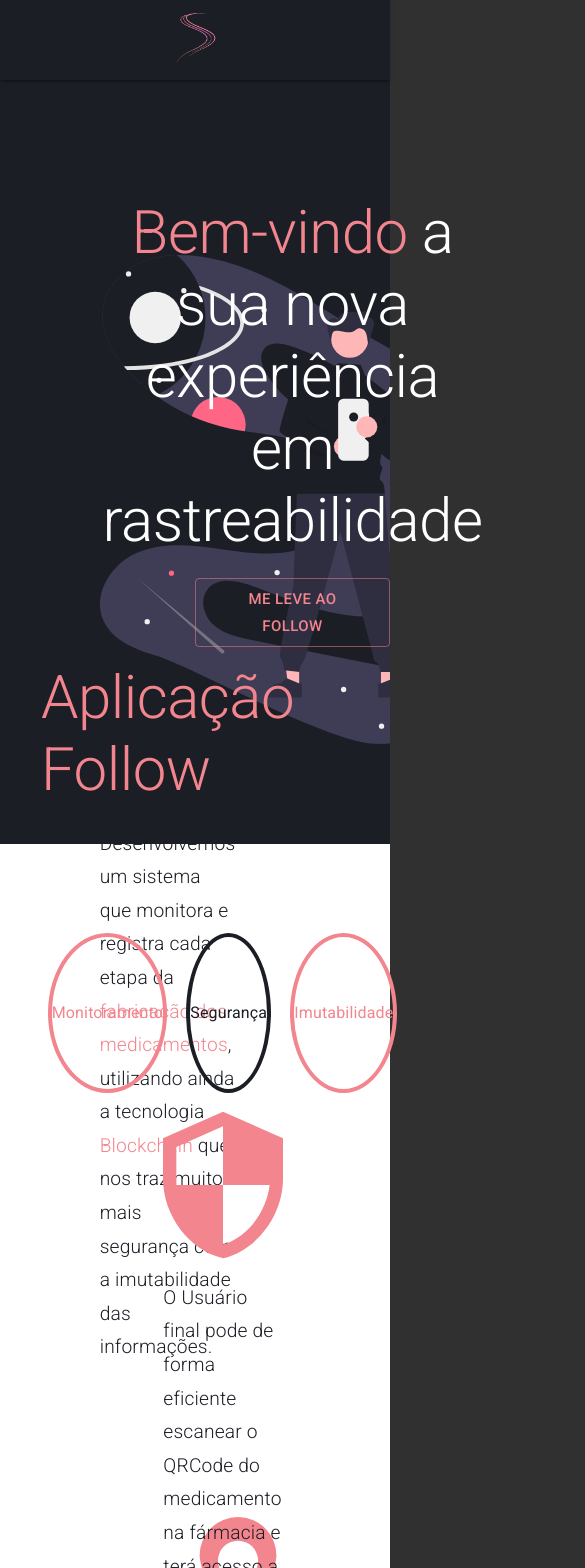
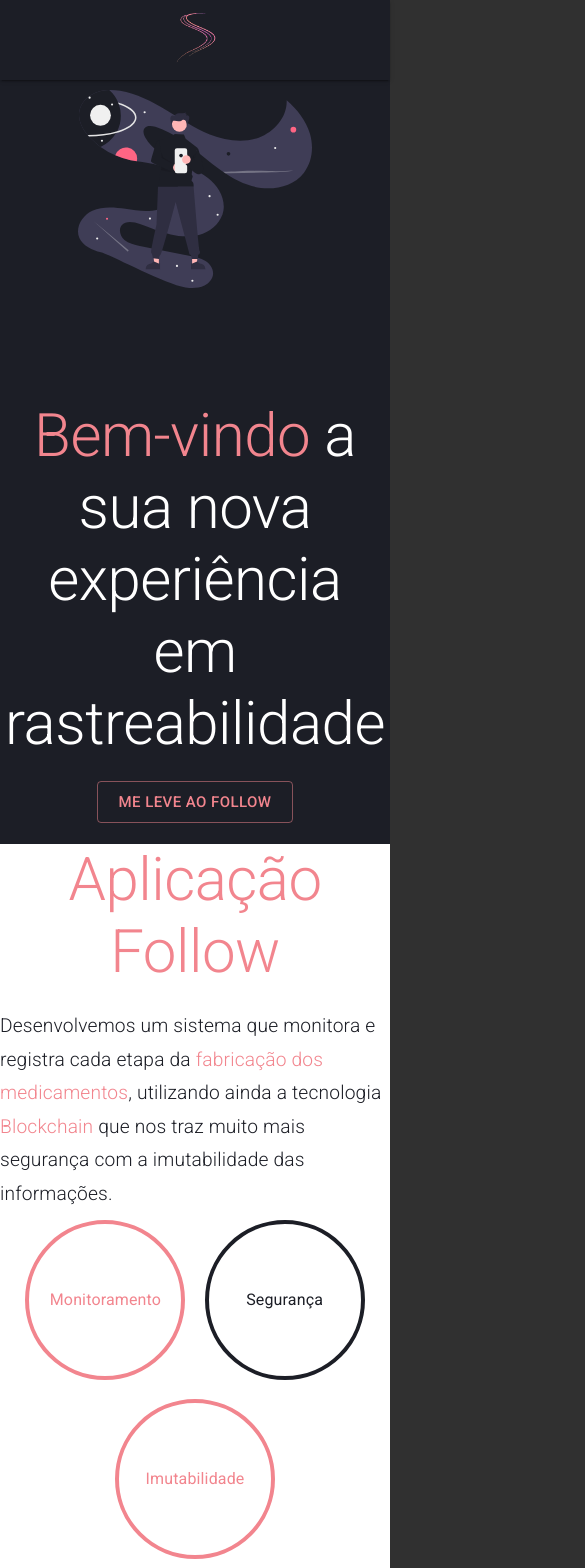
Before and after one commit to academicodan/follow, a React (Create React App) app: page / in a window 390 px wide. Shown: the top 1568 px of the page, 585 px wide, since content can reach past the window. Built offline with nearby package versions, Linux system fonts and the light colour scheme.

Commit message:
initial responsive landing page

```diff
--- a/src/Pages/LandingPage/Components/ConsultCard/index.jsx
+++ b/src/Pages/LandingPage/Components/ConsultCard/index.jsx
@@ -12,7 +12,7 @@ const useStyles = makeStyles(() => ({
         alignItems: 'center',
         background: 'transparent',
         color: colors.dark,
-        gap: '2rem',
+        // gap: '2rem',
     },
     info: {
         textAlign: 'center',
--- a/src/Pages/LandingPage/Components/ConsultInformation/index.jsx
+++ b/src/Pages/LandingPage/Components/ConsultInformation/index.jsx
@@ -1,4 +1,4 @@
-import { Typography } from '@material-ui/core'
+import { Grid, Typography } from '@material-ui/core'
 import { makeStyles } from '@material-ui/styles'
 import React from 'react'
 import { colors } from '../../styles'
@@ -7,10 +7,7 @@ import BurstModeOutlinedIcon from '@material-ui/icons/BurstModeOutlined'
 import CropFreeOutlinedIcon from '@material-ui/icons/CropFreeOutlined'
 const useStyles = makeStyles({
     root: {
-        display: 'flex',
-        flexDirection: 'column',
-        alignItems: 'center',
-        height: '70vh',
+        minHeight: '70vh',
         backgroundColor: colors.light,
         // backgroundImage: `url(${process.env.PUBLIC_URL + "/assets/bg.jpg"})`,
         // backgroundImage: `url(${'/illustrations/network.svg'})`,
@@ -21,7 +18,6 @@ const useStyles = makeStyles({
         // background-repeat: no-repeat;
         // background-attachment: fixed;
         // background-position: center;
-        padding: '0px 140px 0px 140px',
     },
     titleContainer: {
         width: '100%',
@@ -61,14 +57,36 @@ const useStyles = makeStyles({
 const ConsultInformation = () => {
     const classes = useStyles()
     return (
-        <div className={classes.root}>
-            <div className={classes.containerBady}>
-                <div className={classes.containerInfo}>
+        // <div className={classes.root}>
+        //     <div className={classes.containerBady}>
+        //         <div className={classes.containerInfo}>
+        //             <Typography variant="h2" color="primary" className={classes.title}>
+        //                 Como podemos consultar essas informaçoes?
+        //             </Typography>
+        //         </div>
+        //         <div className={classes.containerCards}>
+        // <ConsultCard
+        //     info={'Leitor padrão de QRCode para abrir uma página Web.'}
+        //     icon={<CropFreeOutlinedIcon fontSize="large" color="primary" />}
+        // />
+        // <ConsultCard
+        //     info={
+        //         'Utilizando nosso app de realidade aumentada que pode também ler o QRCode e nos retornar o resultado de confiabilidade no medicamento de forma bem mais divertidade inovadora'
+        //     }
+        //     icon={
+        //         <BurstModeOutlinedIcon fontSize="large" color="primary" />
+        //     }
+        // />
+        //         </div>
+        //     </div>
+        // </div>
+        <Grid container className={classes.root}>
+            <Grid item container xs={12} md={4} lg={4}>
                 <Typography variant="h2" color="primary" className={classes.title}>
                     Como podemos consultar essas informaçoes?
                 </Typography>
-                </div>
-                <div className={classes.containerCards}>
+            </Grid>
+            <Grid item container xs={12} md={8} lg={8} justifyContent="center">
                 <ConsultCard
                     info={'Leitor padrão de QRCode para abrir uma página Web.'}
                     icon={<CropFreeOutlinedIcon fontSize="large" color="primary" />}
@@ -77,13 +95,10 @@ const ConsultInformation = () => {
                     info={
                         'Utilizando nosso app de realidade aumentada que pode também ler o QRCode e nos retornar o resultado de confiabilidade no medicamento de forma bem mais divertidade inovadora'
                     }
-                        icon={
-                            <BurstModeOutlinedIcon fontSize="large" color="primary" />
-                        }
+                    icon={<BurstModeOutlinedIcon fontSize="large" color="primary" />}
                 />
-                </div>
-            </div>
-        </div>
+            </Grid>
+        </Grid>
     )
 }
 
--- a/src/Pages/LandingPage/Components/FollowApplication/index.jsx
+++ b/src/Pages/LandingPage/Components/FollowApplication/index.jsx
@@ -1,4 +1,4 @@
-import { Typography } from '@material-ui/core'
+import { Grid, Typography } from '@material-ui/core'
 import { makeStyles } from '@material-ui/styles'
 import React from 'react'
 import { colors } from '../../styles'
@@ -6,21 +6,19 @@ import InfoCicle from '../InfoCicle'
 
 const useStyles = makeStyles({
     root: {
-        display: 'flex',
-        flexDirection: 'column',
-        alignItems: 'center',
-        height: '50vh',
+        // display: 'flex',
+        // flexDirection: 'column',
+        // alignItems: 'center',
+        minHeight: '50vh',
         backgroundColor: colors.light,
         // backgroundImage: `url(${process.env.PUBLIC_URL + "/assets/bg.jpg"})`,
         // backgroundImage: `url(${'/illustrations/network.svg'})`,
         // backgroundRepeat: 'no-repeat',
         // backgroundSize: '',
         // backgroundPosition: 'center',
-
         // background-repeat: no-repeat;
         // background-attachment: fixed;
         // background-position: center;
-        padding: '0px 140px 0px 140px',
     },
     titleContainer: {
         width: '100%',
@@ -61,14 +59,22 @@ const useStyles = makeStyles({
 const FollowApplication = () => {
     const classes = useStyles()
     return (
-        <div className={classes.root}>
-            <div className={classes.containerBady}>
-                <div className={classes.containerInfo}>
+        <Grid container className={classes.root}>
+            <Grid
+                item
+                container
+                xs={12}
+                md={6}
+                lg={6}
+                direction="column"
+                alignItems="center"
+            >
                 <Typography
                     variant="h2"
                     color="primary"
                     className={classes.title}
                     gutterBottom
+                    align="center"
                 >
                     Aplicação Follow
                 </Typography>
@@ -79,17 +85,16 @@ const FollowApplication = () => {
                         fabricação dos medicamentos
                     </span>
                     , utilizando ainda a tecnologia
-                        <span className={classes.spanFab}> Blockchain</span> que nos
-                        traz muito mais segurança com a imutabilidade das informações.
+                    <span className={classes.spanFab}> Blockchain</span> que nos traz
+                    muito mais segurança com a imutabilidade das informações.
                 </Typography>
-                </div>
-                <div className={classes.containerIcon}>
+            </Grid>
+            <Grid item container xs={12} md={6} lg={6} justifyContent="center">
                 <InfoCicle info="Monitoramento" color={colors.pink} />
                 <InfoCicle info="Segurança" color={colors.dark} />
                 <InfoCicle info="Imutabilidade" color={colors.pink} />
-                </div>
-            </div>
-        </div>
+            </Grid>
+        </Grid>
     )
 }
 
--- a/src/Pages/LandingPage/Components/Phases/index.jsx
+++ b/src/Pages/LandingPage/Components/Phases/index.jsx
@@ -6,20 +6,15 @@ import { colors } from '../../styles'
 
 const useStyles = makeStyles({
     root: {
-        height: '100vh',
-        display: 'flex',
-        justifyContent: 'center',
-        alignItems: 'center',
+        minHeight: '100vh',
         backgroundColor: colors.light,
-        gap: '1rem',
-        padding: '0px 140px 0px 140px',
     },
     containerInfo1: {
-        display: 'flex',
-        alignItems: 'center',
-        flexDirection: 'column',
-        width: '50%',
-        height: '50%',
+        // display: 'flex',
+        // alignItems: 'center',
+        // flexDirection: 'column',
+        // width: '50%',
+        // height: '50%',
         color: colors.dark,
         // backgroundImage: `url(${'/illustrations/result_test.svg'})`,
         // backgroundRepeat: 'no-repeat',
@@ -53,8 +48,58 @@ const useStyles = makeStyles({
 const Phases = () => {
     const classes = useStyles()
     return (
-        <div className={classes.root}>
-            <div className={classes.containerInfo1}>
+        // <div className={classes.root}>
+        //     <div className={classes.containerInfo1}>
+        //         <Typography variant="h2" className={classes.smartTitle} paragraph>
+        //             Etapas do processo
+        //         </Typography>
+        //         <Typography variant={'subtitle1'}>
+        //             Inserimos as informações na Blockchain por etapas, cada uma delas
+        //             respeitando as regras definidas no nosso{' '}
+        //             <span className={classes.span}>Contrato Inteligente</span>.
+        //         </Typography>
+        //         <img
+        //             src="/illustrations/laboratory.svg"
+        //             alt="laboratory"
+        //             className={classes.img}
+        //         />
+        //     </div>
+        //     <Divider orientation="vertical" light />
+        //     <div className={classes.containerInfo2}>
+        //         <Typography variant="h2" className={classes.smartTitle} paragraph>
+        //             Contrato Inteligente
+        //         </Typography>
+        //         <Typography variant={'subtitle1'} paragraph>
+        //             É um tipo de contrato digital que garante a auto-excecução das
+        //             clausulas, sempre que as condições contratuais previstas são
+        //             atendidas.
+        //         </Typography>
+        //         <Typography variant={'subtitle1'}>
+        //             Codificamos no nosso SmartContract{' '}
+        //             <span className={classes.span}>
+        //                 todas as etapas do processo de fabricação de medicamentos
+        //             </span>{' '}
+        //             , onde a validação é feita de forma individual de acordo o item que
+        //             deseja registrar na blockchain, e assim a inserção é feita de
+        //             maneira correta.
+        //         </Typography>
+        //         <img
+        //             src="/illustrations/accept_terms.svg"
+        //             alt="laboratory"
+        //             className={classes.img}
+        //         />
+        //     </div>
+        // </div>
+        <Grid container className={classes.root}>
+            <Grid
+                item
+                container
+                xs={12}
+                md={6}
+                lg={6}
+                justifyContent="center"
+                className={classes.containerInfo1}
+            >
                 <Typography variant="h2" className={classes.smartTitle} paragraph>
                     Etapas do processo
                 </Typography>
@@ -68,9 +113,16 @@ const Phases = () => {
                     alt="laboratory"
                     className={classes.img}
                 />
-            </div>
-            <Divider orientation="vertical" light />
-            <div className={classes.containerInfo2}>
+            </Grid>
+            <Grid
+                item
+                container
+                xs={12}
+                md={6}
+                lg={6}
+                justifyContent="center"
+                className={classes.containerInfo1}
+            >
                 <Typography variant="h2" className={classes.smartTitle} paragraph>
                     Contrato Inteligente
                 </Typography>
@@ -93,8 +145,8 @@ const Phases = () => {
                     alt="laboratory"
                     className={classes.img}
                 />
-            </div>
-        </div>
+            </Grid>
+        </Grid>
     )
 }
 
--- a/src/Pages/LandingPage/Components/PhasesApplication/index.jsx
+++ b/src/Pages/LandingPage/Components/PhasesApplication/index.jsx
@@ -1,4 +1,4 @@
-import { Button } from '@material-ui/core'
+import { Button, Grid } from '@material-ui/core'
 import { makeStyles } from '@material-ui/styles'
 import React from 'react'
 import { colors } from '../../styles'
@@ -19,20 +19,18 @@ import history from '../../../../history'
 
 const useStyles = makeStyles({
     root: {
-        display: 'flex',
-        flexDirection: 'column',
-        alignItems: 'center',
-        height: '100vh',
+        minHeight: '100vh',
         backgroundColor: colors.light,
         backgroundImage: `url(${'/illustrations/factory.svg'})`,
         backgroundRepeat: 'no-repeat',
-        backgroundSize: '22rem',
+        backgroundSize: '40%',
+        // teams,
         // backgroundPosition: 'center',
 
         // background-repeat: no-repeat;
         // backgroundAttachment: 'fixed',
-        backgroundPosition: 'bottom 120px right 160px',
-        padding: '0px 80px 0px 80px',
+        // backgroundPosition: 'bottom  right 10%',
+        // padding: '0px 80px 0px 80px',
     },
     containerIcon: {
         width: '100%',
@@ -53,57 +51,109 @@ const PhasesApplication = () => {
     const classes = useStyles()
     // <CropFreeOutlinedIcon fontSize="large" color="primary" />
     return (
-        <div className={classes.root}>
-            <div className={classes.containerIcon}>
+        // <div className={classes.root}>
+        //     <div className={classes.containerIcon}>
+        //         <InfoBorder
+        //             info="1 - Farmacos"
+        //             color={colors.pink}
+        //             icon={<EcoIcon fontSize="large" color="primary" />}
+        //         />
+        // <InfoBorder
+        //     info="2 - Laboratorio"
+        //     color={colors.dark}
+        //     icon={<SyncIcon fontSize="large" className={classes.icon} />}
+        // />
+        //         <InfoBorder
+        //             info="3 - Fábrica"
+        //             color={colors.pink}
+        //             icon={<BuildIcon fontSize="large" color="primary" />}
+        //         />
+        //         <InfoBorder
+        //             info="4 - Sistema de embalagem"
+        //             color={colors.dark}
+        //             icon={<ReceiptIcon fontSize="large" className={classes.icon} />}
+        //         />
+        //     </div>
+        //     <div className={classes.containerIcon}>
+        //         <InfoBorder
+        //             info="5 - Controladoria de peso"
+        //             color={colors.pink}
+        //             icon={<AssessmentIcon fontSize="large" color="primary" />}
+        //         />
+        //         <InfoBorder
+        //             info="6 - Testes"
+        //             color={colors.dark}
+        //             icon={<AssignmentIcon fontSize="large" className={classes.icon} />}
+        //         />
+        //         <InfoBorder
+        //             info="7 - Distribuidora"
+        //             color={colors.pink}
+        //             icon={<LocalShippingIcon fontSize="large" color="primary" />}
+        //         />
+        //     </div>
+        //     <Button
+        //         variant="outlined"
+        //         color="primary"
+        //         size="large"
+        //         className={classes.button}
+        //         // onClick={() => history.push('/login')}
+        //         onClick={() => window.open('/login')}
+        //     >
+        //         Registrar etapas do processo
+        //     </Button>
+        // </div>
+
+        <Grid container className={classes.root}>
+            <Grid item container xs={12} md={3} lg={3} justifyContent="center">
                 <InfoBorder
                     info="1 - Farmacos"
                     color={colors.pink}
                     icon={<EcoIcon fontSize="large" color="primary" />}
                 />
+            </Grid>
+            <Grid item container xs={12} md={3} lg={3} justifyContent="center">
                 <InfoBorder
                     info="2 - Laboratorio"
                     color={colors.dark}
                     icon={<SyncIcon fontSize="large" className={classes.icon} />}
                 />
+            </Grid>
+            <Grid item container xs={12} md={3} lg={3} justifyContent="center">
                 <InfoBorder
                     info="3 - Fábrica"
                     color={colors.pink}
                     icon={<BuildIcon fontSize="large" color="primary" />}
                 />
+            </Grid>
+            <Grid item container xs={12} md={3} lg={3} justifyContent="center">
                 <InfoBorder
                     info="4 - Sistema de embalagem"
                     color={colors.dark}
                     icon={<ReceiptIcon fontSize="large" className={classes.icon} />}
                 />
-            </div>
-            <div className={classes.containerIcon}>
+            </Grid>
+            <Grid item container xs={12} md={4} lg={4} justifyContent="center">
                 <InfoBorder
                     info="5 - Controladoria de peso"
                     color={colors.pink}
                     icon={<AssessmentIcon fontSize="large" color="primary" />}
                 />
+            </Grid>
+            <Grid item container xs={12} md={4} lg={4} justifyContent="center">
                 <InfoBorder
                     info="6 - Testes"
                     color={colors.dark}
                     icon={<AssignmentIcon fontSize="large" className={classes.icon} />}
                 />
+            </Grid>
+            <Grid item container xs={12} md={4} lg={4} justifyContent="center">
                 <InfoBorder
                     info="7 - Distribuidora"
                     color={colors.pink}
                     icon={<LocalShippingIcon fontSize="large" color="primary" />}
                 />
-            </div>
-            <Button
-                variant="outlined"
-                color="primary"
-                size="large"
-                className={classes.button}
-                // onClick={() => history.push('/login')}
-                onClick={() => window.open('/login')}
-            >
-                Registrar etapas do processo
-            </Button>
-        </div>
+            </Grid>
+        </Grid>
     )
 }
 
--- a/src/Pages/LandingPage/Components/UserProcess/index.jsx
+++ b/src/Pages/LandingPage/Components/UserProcess/index.jsx
@@ -1,4 +1,4 @@
-import { Typography } from '@material-ui/core'
+import { Grid, Typography } from '@material-ui/core'
 import { makeStyles } from '@material-ui/styles'
 import React from 'react'
 import { colors } from '../../styles'
@@ -6,11 +6,8 @@ import SecurityIcon from '@material-ui/icons/Security'
 
 const useStyles = makeStyles({
     root: {
-        display: 'flex',
-        height: '100vh',
-        justifyContent: 'center',
+        minHeight: '100vh',
         backgroundColor: colors.light,
-        padding: '0px 140px 0px 140px',
     },
     typografy: {
         color: colors.dark,
@@ -35,7 +32,7 @@ const useStyles = makeStyles({
         alignItems: 'center',
     },
     image: {
-        width: '26rem',
+        width: '60%',
     },
     icon: {
         color: colors.pink,
@@ -47,15 +44,49 @@ const useStyles = makeStyles({
 const UserProcess = () => {
     const classes = useStyles()
     return (
-        <div className={classes.root}>
-            <div className={classes.containerImage}>
+        // <div className={classes.root}>
+        //     <div className={classes.containerImage}>
+        //         <img
+        //             src="/illustrations/localization.svg"
+        //             alt="localization"
+        //             className={classes.image}
+        //         />
+        //     </div>
+        //     <div className={classes.containerInfo}>
+        //         <SecurityIcon className={classes.icon} />
+        //         <Typography
+        //             variant={'subtitle1'}
+        //             className={classes.typografy}
+        //             paragraph
+        //         >
+        //             O Usuário final pode de forma eficiente escanear o QRCode do
+        //             medicamento na fármacia e terá acesso a todas as etapas de
+        //             fabricação que foram passadas antes de chegar até a farmácia.
+        //         </Typography>
+        //         <Typography variant={'subtitle1'} className={classes.typografy}>
+        //             Todas essas informações estarão registradas na blockchain, trazendo
+        //             muito mais valor e confiabilidade a esse rastreio.
+        //         </Typography>
+        //     </div>
+        // </div>
+        <Grid container className={classes.root}>
+            <Grid item container xs={12} md={6} lg={6} justifyContent="center">
                 <img
                     src="/illustrations/localization.svg"
                     alt="localization"
                     className={classes.image}
                 />
-            </div>
-            <div className={classes.containerInfo}>
+            </Grid>
+            <Grid
+                item
+                container
+                xs={12}
+                md={6}
+                lg={6}
+                direction="column"
+                alignItems="center"
+                justifyContent="center"
+            >
                 <SecurityIcon className={classes.icon} />
                 <Typography
                     variant={'subtitle1'}
@@ -70,8 +101,8 @@ const UserProcess = () => {
                     Todas essas informações estarão registradas na blockchain, trazendo
                     muito mais valor e confiabilidade a esse rastreio.
                 </Typography>
-            </div>
-        </div>
+            </Grid>
+        </Grid>
     )
 }
 
--- a/src/Pages/LandingPage/Components/Welcome/index.jsx
+++ b/src/Pages/LandingPage/Components/Welcome/index.jsx
@@ -1,4 +1,4 @@
-import { Button, Typography } from '@material-ui/core'
+import { Button, Grid, Typography } from '@material-ui/core'
 import { makeStyles } from '@material-ui/styles'
 import React from 'react'
 import history from '../../../../history'
@@ -6,21 +6,24 @@ import { colors } from '../../styles'
 
 const useStyles = makeStyles({
     root: {
-        display: 'flex',
-        flexDirection: 'column',
-        justifyContent: 'center',
-        alignItems: 'flex-end',
-        height: '100vh',
+        minHeight: '100vh',
         backgroundColor: colors.dark,
         // backgroundImage: `url(${process.env.PUBLIC_URL + "/assets/bg.jpg"})`,
-        backgroundImage: `url(${'/illustrations/welcome_follow.svg'})`,
-        backgroundRepeat: 'no-repeat',
-        backgroundSize: '36rem',
+        // backgroundImage: `url(${'/illustrations/welcome_follow.svg'})`,
+        // backgroundRepeat: 'no-repeat',
+        // backgroundSize: '36rem',
         // backgroundPosition: 'center',
 
         // background-repeat: no-repeat;
         // backgroundAttachment: 'fixed',
-        backgroundPosition: 'bottom 100px left 100px',
+        // backgroundPosition: 'bottom 100px left 100px',
+    },
+    bgGrid: {
+        backgroundImage: `url(${'/illustrations/welcome_follow.svg'})`,
+        backgroundRepeat: 'no-repeat',
+        backgroundSize: '60%',
+        backgroundPosition: 'center',
+        minHeight: '40vh',
     },
     containerDescription: {
         width: '50vw',
@@ -38,8 +41,34 @@ const useStyles = makeStyles({
 const Welcome = () => {
     const classes = useStyles()
     return (
-        <div className={classes.root}>
-            <div className={classes.containerDescription}>
+        // <div className={classes.root}>
+        <Grid container className={classes.root}>
+            <Grid item xs={12} md={6} lg={6} className={classes.bgGrid} />
+            <Grid
+                item
+                container
+                justifyContent="center"
+                xs={12}
+                md={6}
+                lg={6}
+                direction="column"
+                alignItems="center"
+            >
+                <Typography variant="h2" gutterBottom align="center">
+                    <span className={classes.span}>Bem-vindo </span>a sua nova
+                    experiência em rastreabilidade
+                </Typography>
+                <Button
+                    variant="outlined"
+                    size="large"
+                    color="primary"
+                    // onClick={() => history.push('/follow')}
+                    onClick={() => window.open('/follow')}
+                >
+                    Me leve ao Follow
+                </Button>
+            </Grid>
+            {/* <div className={classes.containerDescription}>
                 <Typography variant="h2" gutterBottom>
                     <span className={classes.span}>Bem-vindo </span>a sua nova
                     experiência em rastreabilidade
@@ -53,8 +82,9 @@ const Welcome = () => {
                 >
                     Me leve ao Follow
                 </Button>
-            </div>
-        </div>
+            </div> */}
+        </Grid>
+        // </div>
     )
 }
 
--- a/src/Pages/LandingPage/index.jsx
+++ b/src/Pages/LandingPage/index.jsx
@@ -37,10 +37,10 @@ const LandingPage = () => {
             <ConsultInformation />
             <Phases />
             <PhasesApplication />
-            <Mission />
-            <Team />
+            {/* <Mission /> */}
+            {/* <Team />  */}
             {/* <Invitation /> */}
-            <Footer />
+            {/* <Footer /> */}
         </div>
     )
 }
```
Lines whose indentation alone changed are shown as unchanged.
